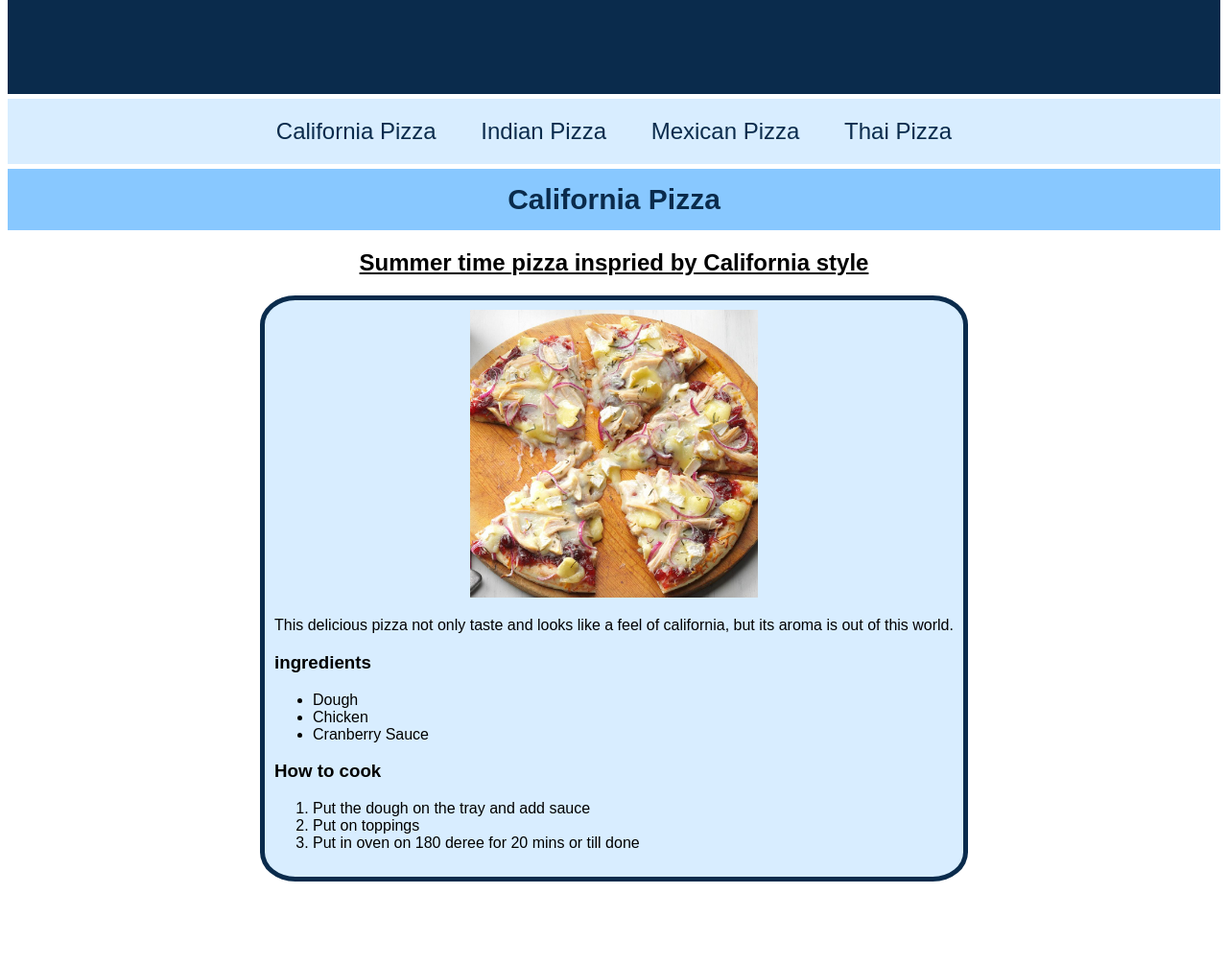
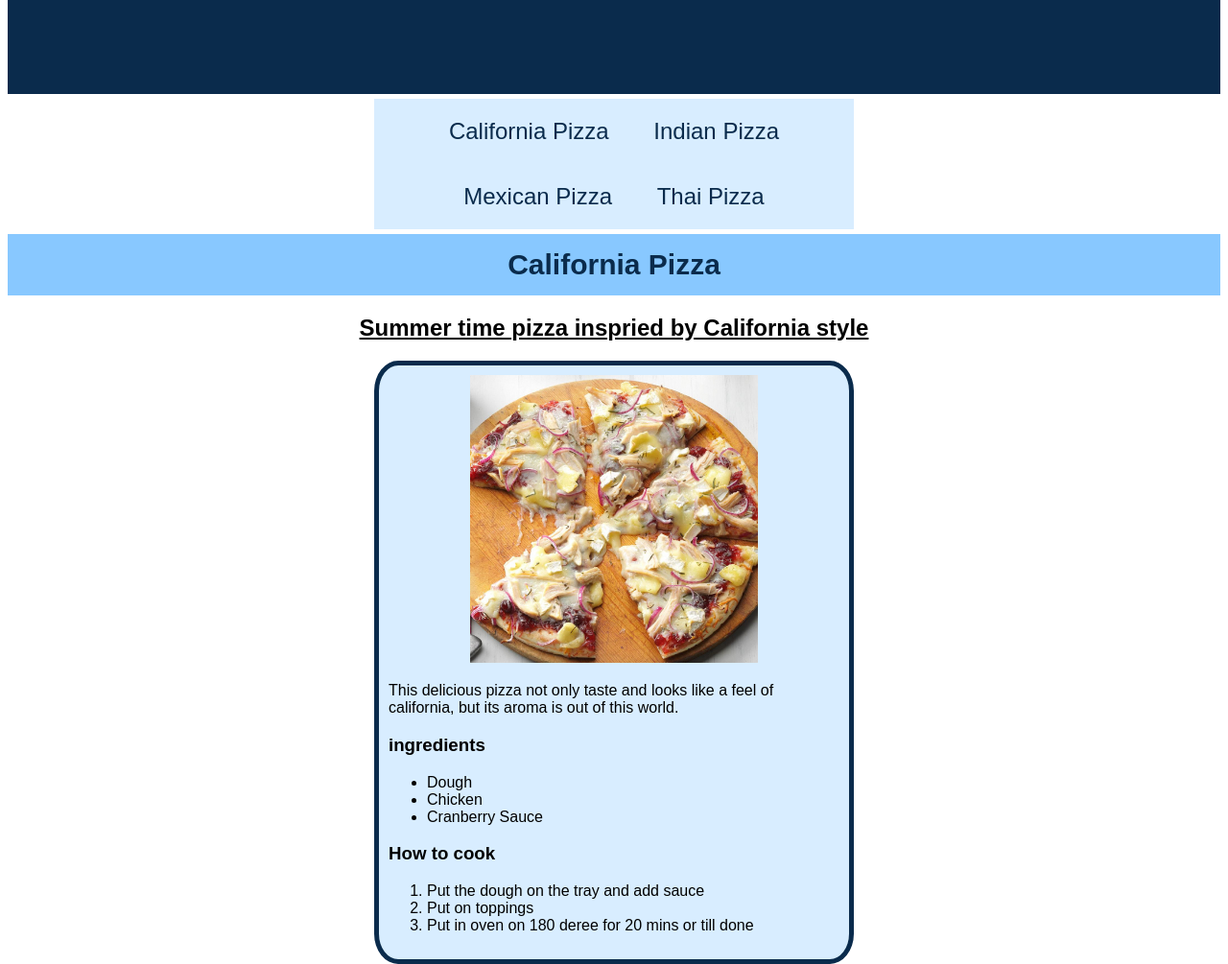
Before and after one commit to kjpowar/odin-recipes, a plain HTML site: page recipes/calipizza.html in a window 1280 px wide. Shown: the part 179-1184 px from the top of the page at 96% size. Before the commit the page ends 1106 px from the top, so only its background shows below. Drawn offline with Linux system fonts and the light colour scheme.

Commit message:
editted css file

```diff
--- a/styles.css
+++ b/styles.css
@@ -16,6 +16,7 @@
     text-align: center;
     font-size: 30px;
     margin: auto;
+    visibility:visible  ;
 
 }
 a.home-title-link:link, a.home-title-link:visited{
@@ -36,6 +37,10 @@ a.home-title-link:hover{
     display: block;
     text-align: center;
     padding: 0px;
+    box-sizing: border-box ;
+    max-width: 500px;
+    min-width: 500px;
+    width: 100%;
 }
 
 a.recipe-link:link, a.recipe-link:visited{
@@ -71,9 +76,15 @@ a.recipe-link:hover{
     padding: 10px;
     border-radius: 5%;
     background-color: #d8edff;
-    margin: auto;
+    margin: 0px auto;
     text-align: left;
     display: inline-block;
+    max-width: 500px;
+    min-width: 100px;
+
+
+    box-sizing: border-box;
+
 }
 
 .recipe-image{
```
